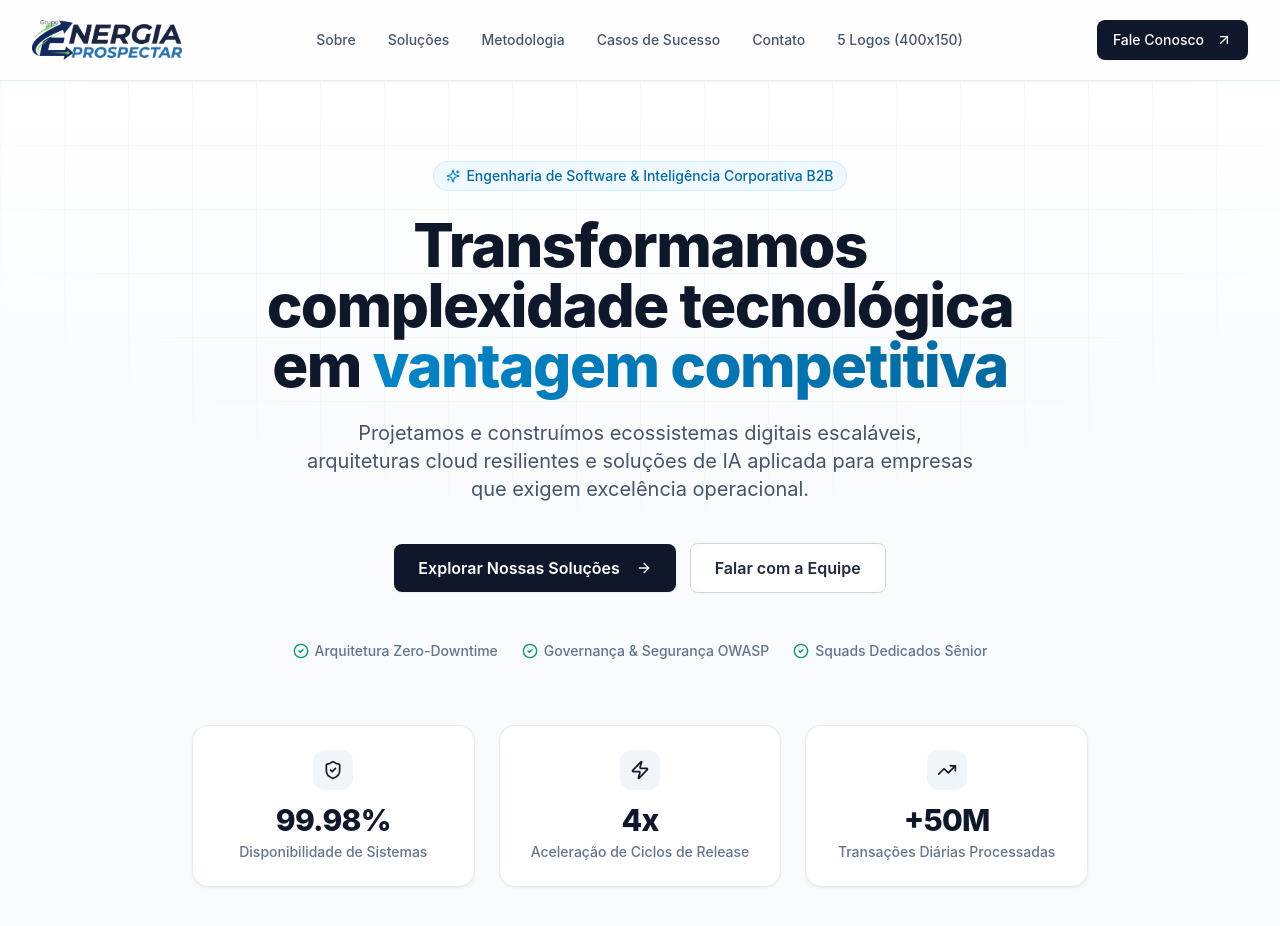
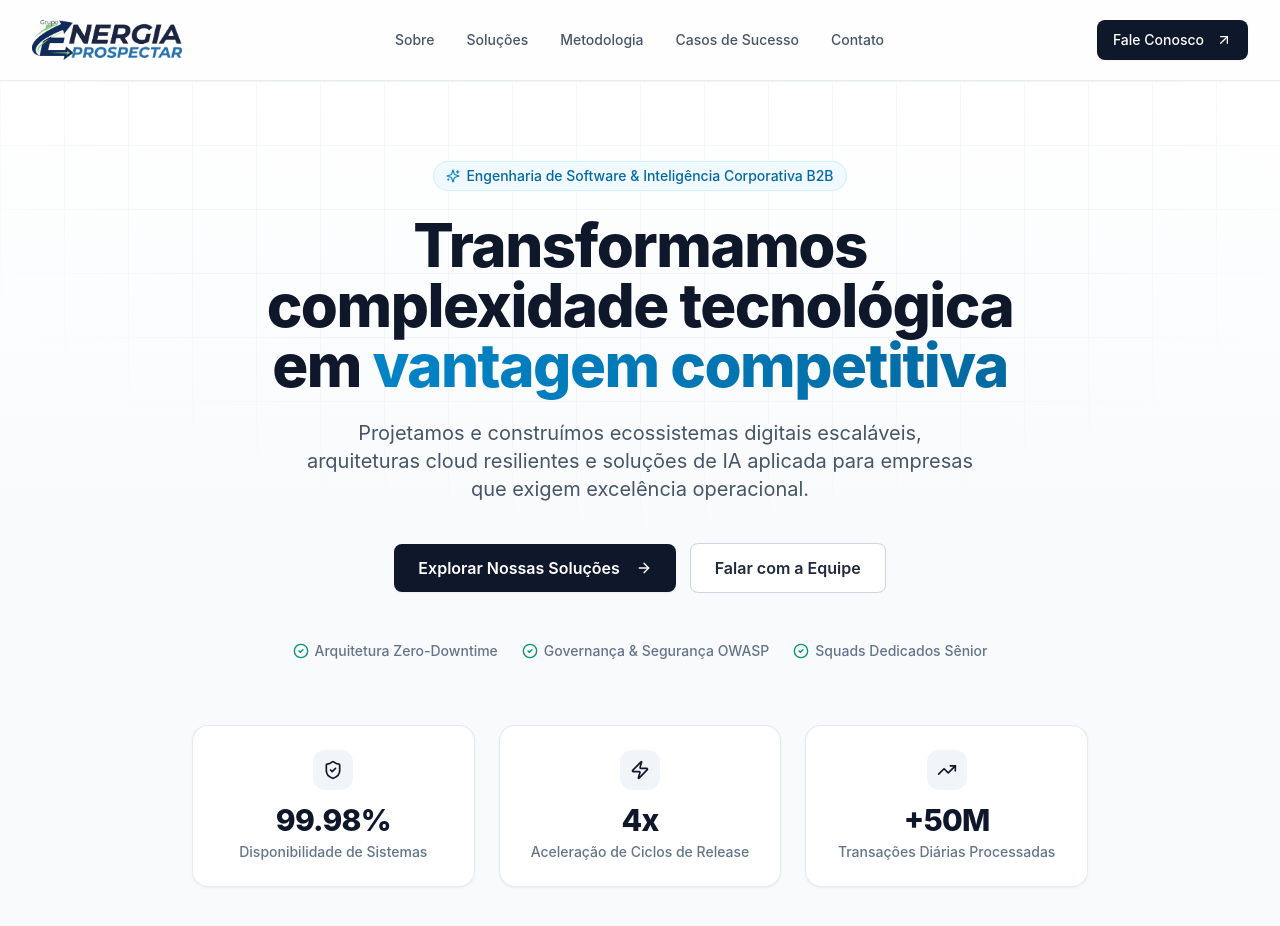
Before and after one commit to cristianofurtado/sinergia, a Next.js app: page / in a window 1280 px wide. Shown: the top 926 px of the page. Built offline with nearby package versions, Linux system fonts and the light colour scheme.

Commit message:
fix(header): remover opcao 5 logos do menu

```diff
--- a/components/layout/header.tsx
+++ b/components/layout/header.tsx
@@ -15,7 +15,6 @@ export function Header() {
     { label: "Metodologia", href: "#metodologia" },
     { label: "Casos de Sucesso", href: "#cases" },
     { label: "Contato", href: "#contato" },
-    { label: "5 Logos (400x150)", href: "/logos" },
   ];
 
   return (
```
